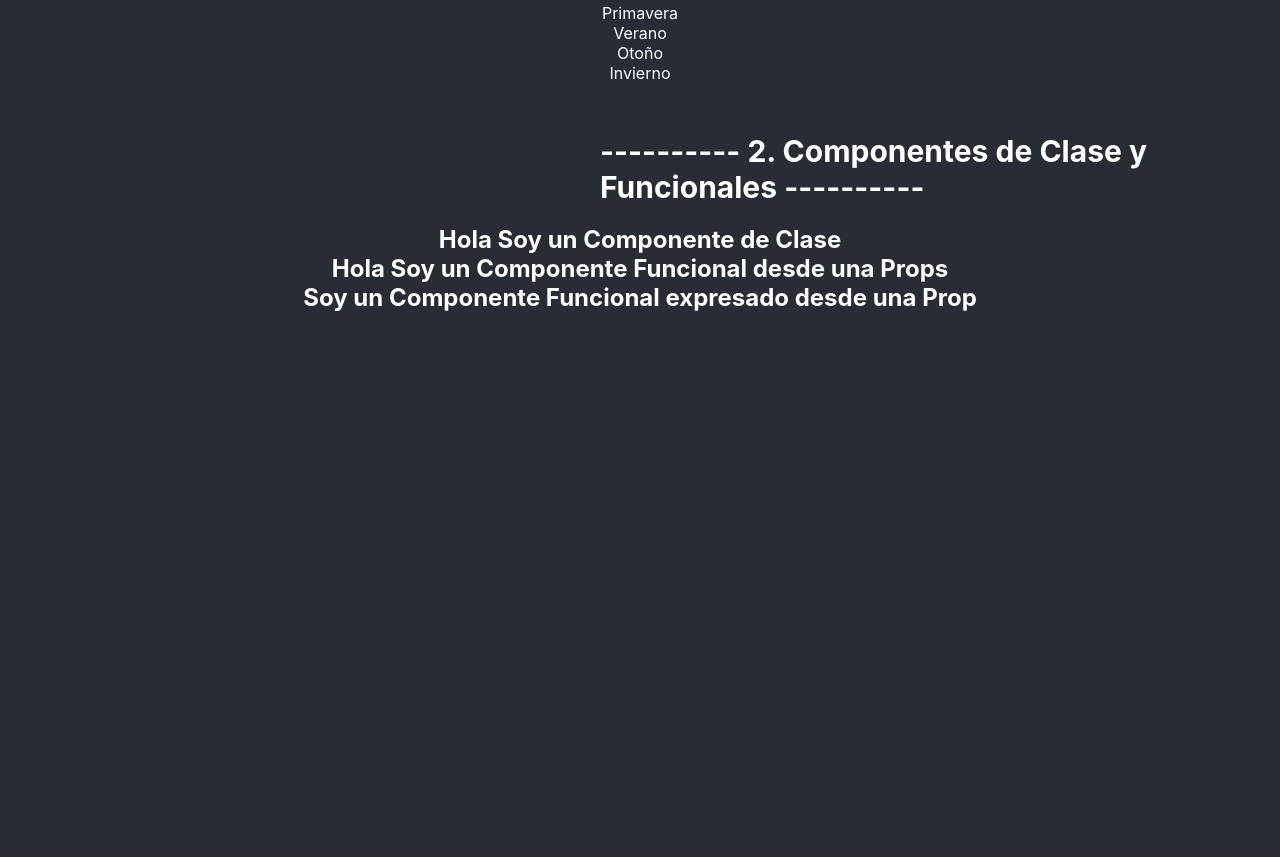
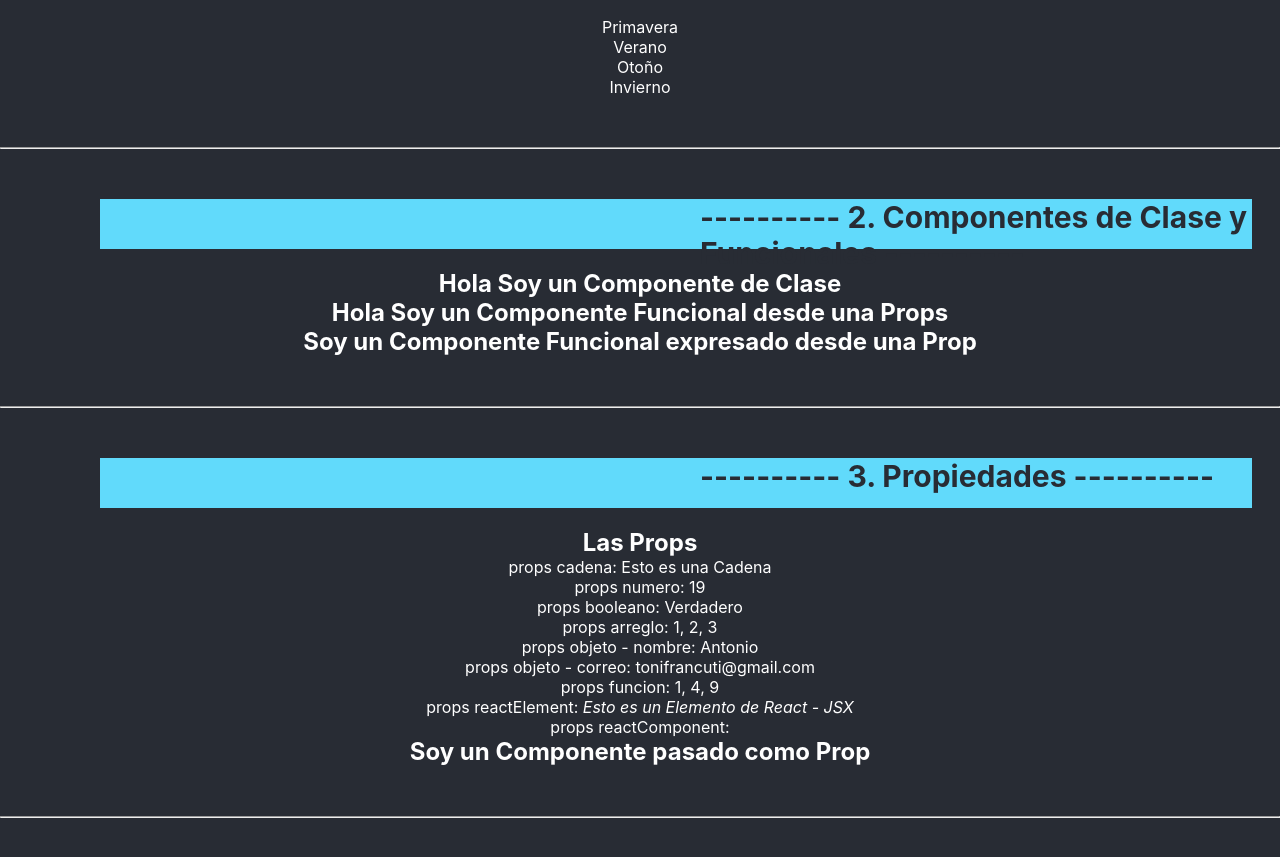
Before and after one commit to AntoniCut/REACT-JhonMircha-Curso-React, a React app in the folder 01-basicos/01-react-basicos-cra/: page / in a window 1280 px wide. Shown: the part 483-1340 px from the top of the page. Before the commit the page ends 800 px from the top, so only its background shows below. Built offline with nearby package versions, Linux system fonts and the light colour scheme.

Commit message:
add Propiedades

```diff
--- a/01-basicos/01-react-basicos-cra/package.json
+++ b/01-basicos/01-react-basicos-cra/package.json
@@ -6,6 +6,7 @@
     "@testing-library/jest-dom": "^5.17.0",
     "@testing-library/react": "^13.4.0",
     "@testing-library/user-event": "^13.5.0",
+    "prop-types": "^15.8.1",
     "react": "^18.3.1",
     "react-dom": "^18.3.1",
     "react-scripts": "5.0.1",
--- a/01-basicos/01-react-basicos-cra/src/App.css
+++ b/01-basicos/01-react-basicos-cra/src/App.css
@@ -55,18 +55,29 @@
   /* height: calc(100vh - 190px); */
   background-color: #282c34;
   /* border: 5px solid #61dafb ; */
+  padding-bottom: 100px;
 }
 
 label {
   color: white;
 }
 
+.titulo-contenido {
+  width: 90%;
+  height: 50px;
+  margin-left: 100px;
+  margin-bottom: 20px;
+  background-color: #61dafb;
+}
+
 .titulo {
   margin-left: 600px;
   margin-top: 50px;
-  margin-bottom: 20px;
+
   font-size: 30px;
+  font-weight: bold;
   text-align: left;
+  color: #282c34;
 }
 
 
--- a/01-basicos/01-react-basicos-cra/src/App.js
+++ b/01-basicos/01-react-basicos-cra/src/App.js
@@ -8,6 +8,7 @@ import logo from './logo.svg';
 import './App.css';
 import { Titulo } from './components/Titulo.jsx';
 import { ComponenteClase, ComponenteFuncional, Componente } from './components/Componente.jsx';
+import Propiedades from './components/Propiedades.jsx';
 
 
 function App() {
@@ -56,17 +57,36 @@ function App() {
                {estaciones.map((estacion, index) => <li key={index}> {estacion} </li>)}
             </ul>
 
+            <hr style={{ marginTop: "50px" }} />
 
-            {/* **********  2. Componentes de Clase y Funcionales  ********** */}
+            {/* **********  2. COMPONENTES de Clase y Funcionales  ********** */}
             <Titulo nameTitulo="----------  2. Componentes de Clase y Funcionales  ----------" />
 
             <ComponenteClase msg="Hola Soy un Componente de Clase" />
             <ComponenteFuncional msg="Hola Soy un Componente Funcional desde una Props" />
             <Componente msg="Soy un Componente Funcional expresado desde una Prop" />
+            <hr style={{ marginTop: "50px" }} />
 
 
+            {/* **********  3. PROPIEDADES  ********** */}
+            <Titulo nameTitulo="----------  3. Propiedades  ----------" />
 
+            <Propiedades
+               cadena="Esto es una Cadena"
+               numero={19}
+               booleano={true}
+               arreglo={[1, 2, 3]}
+               objeto={{
+                  nombre: 'Antonio',
+                  correo: 'tonifrancuti@gmail.com'
+               }}
+               funcion={numero => numero * numero}
+               reactElement={<i> Esto es un Elemento de React - JSX </i>}
+               reactComponent={<Componente msg="Soy un Componente pasado como Prop" />}
 
+            />
+
+            <hr style={{ marginTop: "50px" }} />
 
 
          </main>
--- /dev/null
+++ b/01-basicos/01-react-basicos-cra/src/components/Propiedades.jsx
@@ -0,0 +1,51 @@
+//  *******************************************************
+//  **********  /src/components/Propiedades.jsx  **********
+//  *******************************************************
+
+
+import React from "react";
+import PropTypes from 'prop-types';
+
+
+/**
+ * -----  Componente Propiedades  -----
+ * @param {Object} props
+ * @returns {Object}
+ */
+export default function Propiedades(props) {
+
+    return (
+
+        <div>
+            <h2> {props.porDefecto} </h2>
+            <ul>
+                <li> props cadena: {props.cadena} </li>
+                <li> props numero: {props.numero} </li>
+                <li> props booleano: {props.booleano ? "Verdadero" : "Falso"} </li>
+                <li> props arreglo: {props.arreglo.join(", ")} </li>
+                <li> props objeto - nombre: {props.objeto.nombre} <br /> props objeto - correo: {props.objeto.correo} </li>
+                <li> props funcion: {props.arreglo.map(props.funcion).join(", ")} </li>
+                <li> props reactElement: {props.reactElement} </li>
+                <li> props reactComponent: {props.reactComponent} </li>
+            </ul>
+        </div>
+
+    )
+
+}
+
+
+Propiedades.defaultProps = {
+    porDefecto: "Las Props"
+};
+
+Propiedades.propTypes = {
+    //cadena
+    numero: PropTypes.number.isRequired,
+    //booleano
+    //arreglo
+    //objeto
+    //funcion
+    //reactElement
+    //reactComponent
+};
--- a/01-basicos/01-react-basicos-cra/src/components/Titulo.jsx
+++ b/01-basicos/01-react-basicos-cra/src/components/Titulo.jsx
@@ -5,6 +5,12 @@
 
 export const Titulo = ({nameTitulo}) => {
 
-    return <h1 className="titulo"> {nameTitulo} </h1>
+    //return <h1 className="titulo"> {nameTitulo} </h1>
+
+    return (
+        <div className="titulo-contenido">
+            <h1 className="titulo"> {nameTitulo} </h1>
+        </div>
+    )
 
 }
```
Also changed, not shown: 1 other file.
